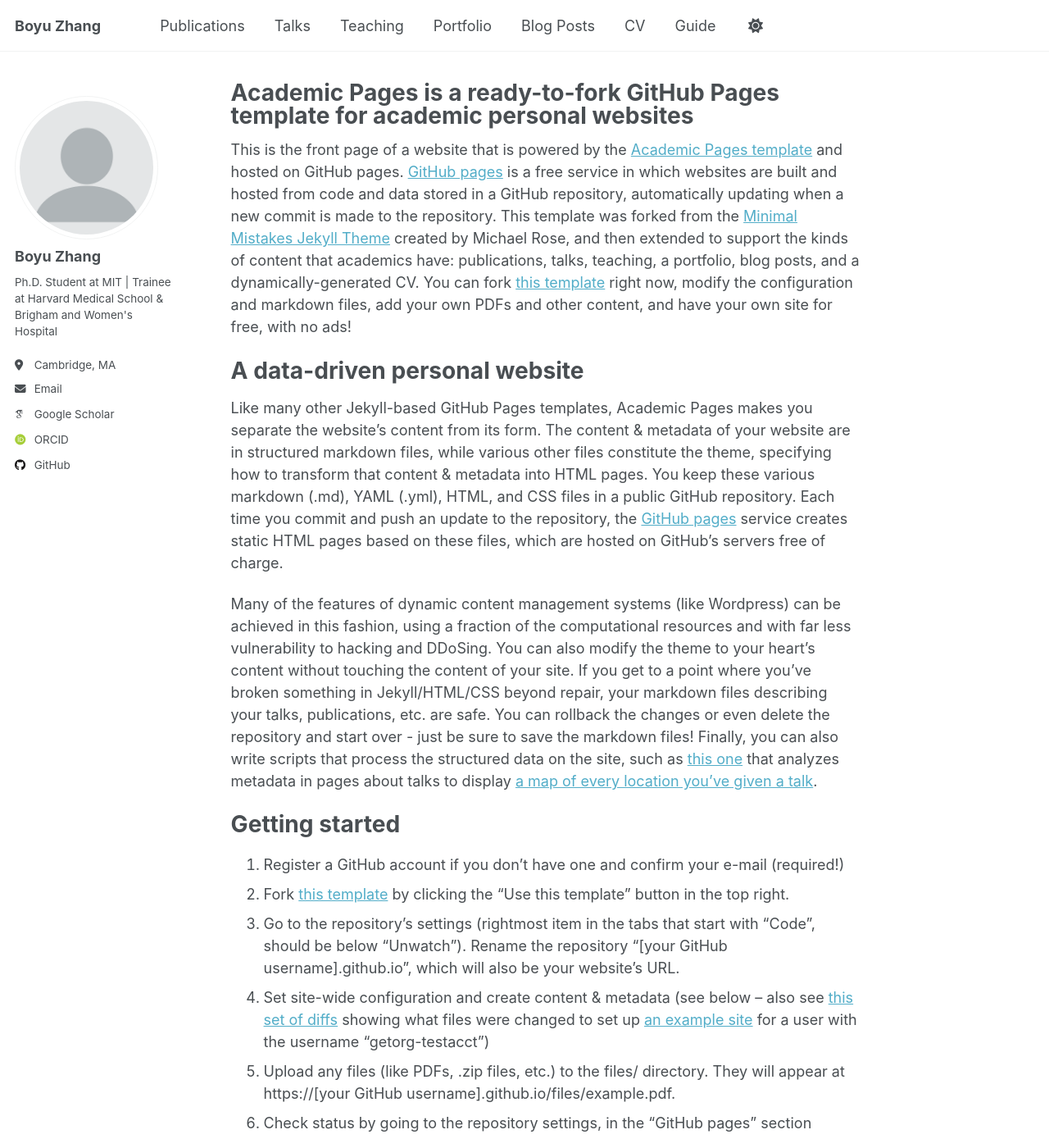
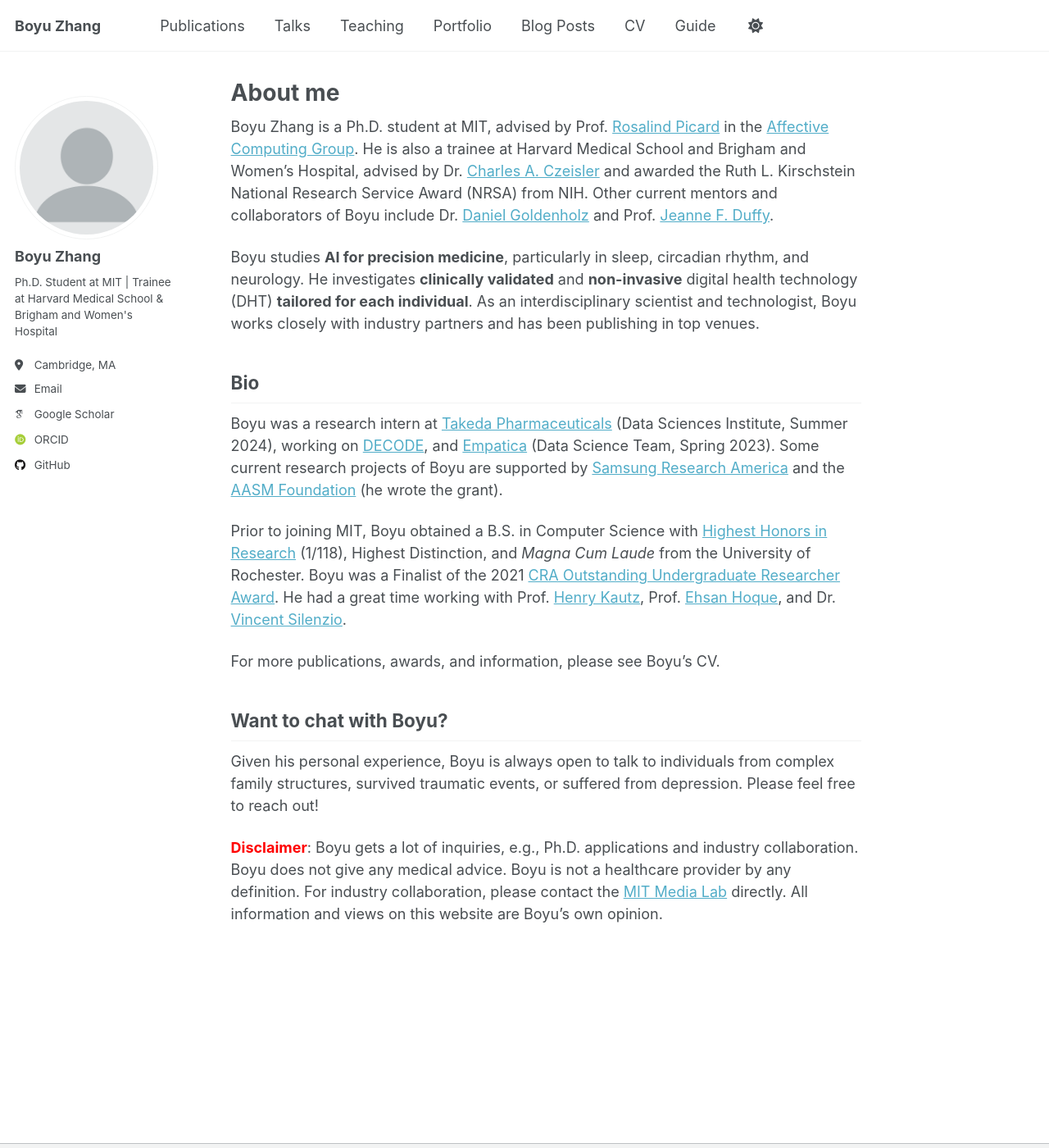
Before and after one commit to boyu-zhang-25/boyu-zhang-25.github.io, a Jekyll site: the page built from _pages/about.md, in a window 1280 px wide and 1400 px high. Shown: the whole window at 82% size. Built offline with Jekyll 4.4.1, drawn with Linux system fonts in a browser that asks for light colours; some web fonts are replaced; some of the changed text lies outside the part shown.

Commit message:
new website

```diff
--- a/_pages/about.md
+++ b/_pages/about.md
@@ -1,12 +1,34 @@
 ---
 permalink: /
-title: "Academic Pages is a ready-to-fork GitHub Pages template for academic personal websites"
+title: "About me"
 author_profile: true
 redirect_from:
   - /about/
   - /about.html
 ---
 
+Boyu Zhang is a Ph.D. student at MIT, advised by Prof. [Rosalind Picard](https://web.media.mit.edu/~picard/) in the [Affective Computing Group](https://www.media.mit.edu/groups/affective-computing/overview/). He is also a trainee at Harvard Medical School and Brigham and Women's Hospital, advised by Dr. [Charles A. Czeisler](https://connects.catalyst.harvard.edu/Profiles/display/Person/24237) and awarded the Ruth L. Kirschstein National Research Service Award (NRSA) from NIH. Other current mentors and collaborators of Boyu include Dr. [Daniel Goldenholz](https://connects.catalyst.harvard.edu/Profiles/display/Person/27784) and Prof. [Jeanne F. Duffy](https://connects.catalyst.harvard.edu/Profiles/display/Person/17373).
+
+Boyu studies **AI for precision medicine**, particularly in sleep, circadian rhythm, and neurology. He investigates **clinically validated** and **non-invasive** digital health technology (DHT) **tailored for each individual**. As an interdisciplinary scientist and technologist, Boyu works closely with industry partners and has been publishing in top venues.
+
+
+Bio
+---
+Boyu was a research intern at [Takeda Pharmaceuticals](https://www.takeda.com/en-us) (Data Sciences Institute, Summer 2024), working on [DECODE](https://theactigraph.com/decode/nocturnal-scratch), and [Empatica](https://www.empatica.com/) (Data Science Team, Spring 2023). Some current research projects of Boyu are supported by [Samsung Research America](https://sra.samsung.com/) and the [AASM Foundation](https://foundation.aasm.org/strategic-research-award/) (he wrote the grant).
+
+Prior to joining MIT, Boyu obtained a B.S. in Computer Science with [Highest Honors in Research](https://www.cs.rochester.edu/undergraduate/degree-requirements.html) (1/118), Highest Distinction, and *Magna Cum Laude* from the University of Rochester. Boyu was a Finalist of the 2021 [CRA Outstanding Undergraduate Researcher Award](https://cra.org/about/awards/outstanding-undergraduate-researcher-award/#2021). He had a great time working with Prof. [Henry Kautz](https://www.cs.rochester.edu/u/kautz/), Prof. [Ehsan Hoque](https://hoques.com/), and Dr. [Vincent Silenzio](https://sph.rutgers.edu/concentrations/urban-global-public-health/faculty-member.php?id=36094).
+
+For more publications, awards, and information, please see Boyu's CV.
+
+
+Want to chat with Boyu?
+---
+Given his personal experience, Boyu is always open to talk to individuals from complex family structures, survived traumatic events, or suffered from depression. Please feel free to reach out!
+
+<span style="color:red">**Disclaimer**</span>:
+Boyu gets a lot of inquiries, e.g., Ph.D. applications and industry collaboration. Boyu does not give any medical advice. Boyu is not a healthcare provider by any definition. For industry collaboration, please contact the [MIT Media Lab](https://www.media.mit.edu/about/funding-and-support/) directly. All information and views on this website are Boyu's own opinion.
+
+<!--
 This is the front page of a website that is powered by the [Academic Pages template](https://github.com/academicpages/academicpages.github.io) and hosted on GitHub pages. [GitHub pages](https://pages.github.com) is a free service in which websites are built and hosted from code and data stored in a GitHub repository, automatically updating when a new commit is made to the repository. This template was forked from the [Minimal Mistakes Jekyll Theme](https://mmistakes.github.io/minimal-mistakes/) created by Michael Rose, and then extended to support the kinds of content that academics have: publications, talks, teaching, a portfolio, blog posts, and a dynamically-generated CV. You can fork [this template](https://github.com/academicpages/academicpages.github.io) right now, modify the configuration and markdown files, add your own PDFs and other content, and have your own site for free, with no ads!
 
 A data-driven personal website
@@ -47,3 +69,4 @@ Example: editing a markdown file for a talk
 For more info
 ------
 More info about configuring Academic Pages can be found in [the guide](https://academicpages.github.io/markdown/), the [growing wiki](https://github.com/academicpages/academicpages.github.io/wiki), and you can always [ask a question on GitHub](https://github.com/academicpages/academicpages.github.io/discussions). The [guides for the Minimal Mistakes theme](https://mmistakes.github.io/minimal-mistakes/docs/configuration/) (which this theme was forked from) might also be helpful.
+ -->
```
